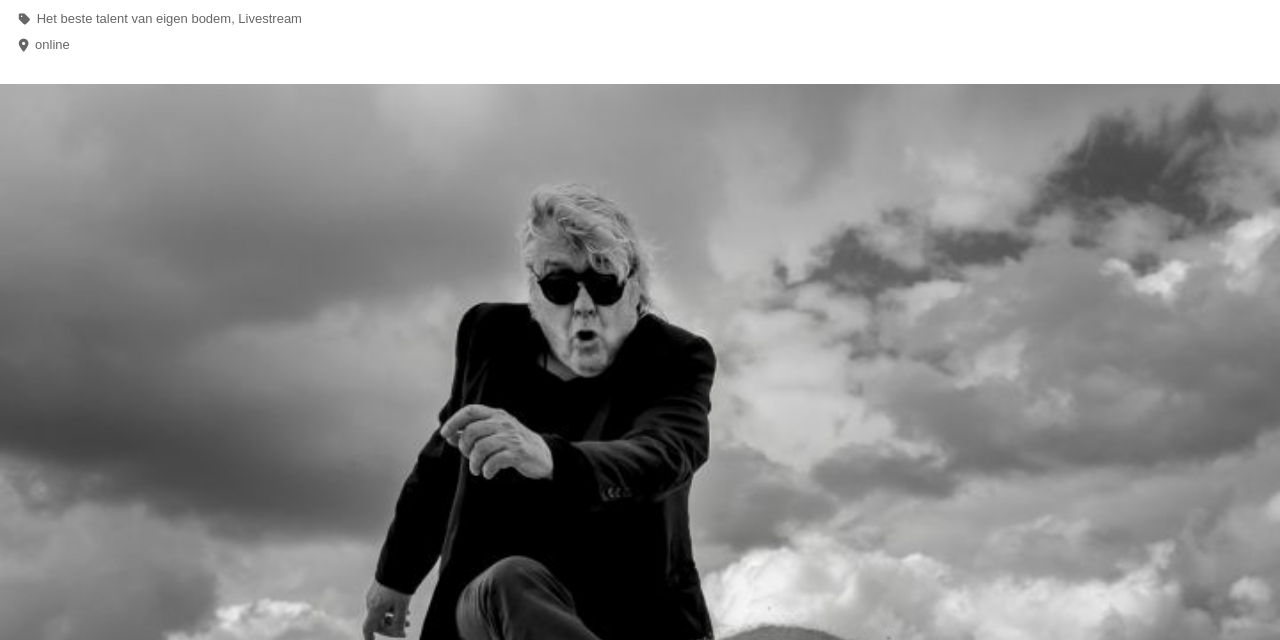
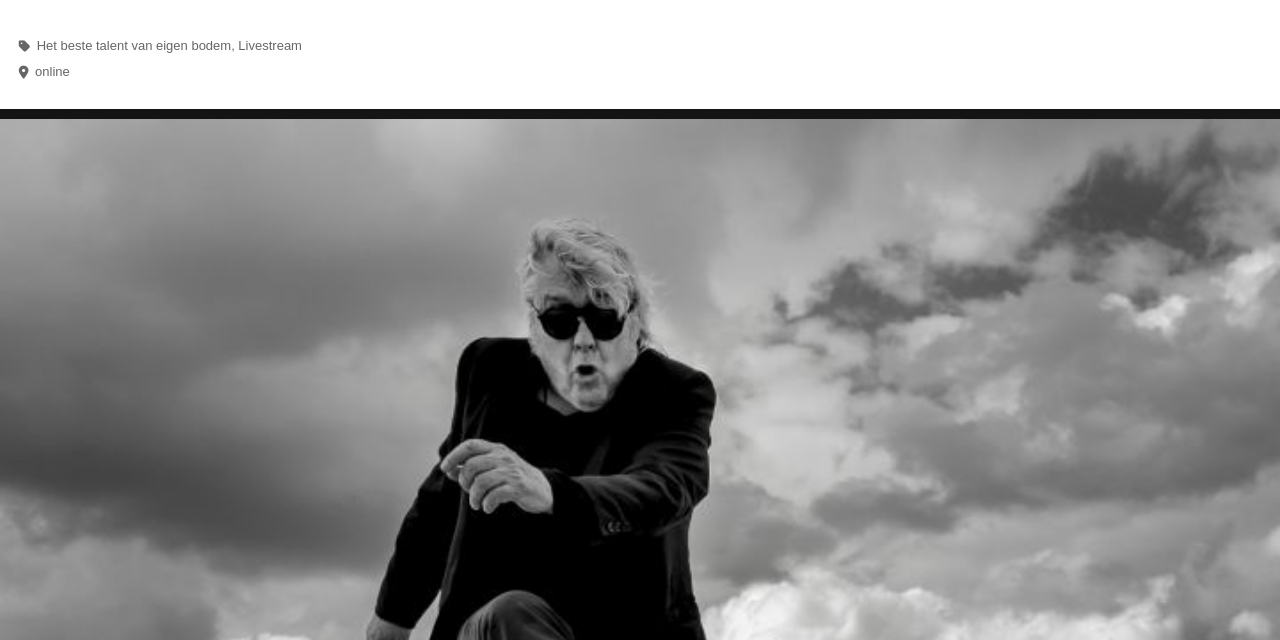
Before and after one commit to Fr3akyBeakyLike/blokwebFrontend, a plain HTML site: page index.html in a window 1280 px wide. Shown: the part 2160-2800 px from the top of the page. Drawn offline with Linux system fonts and the light colour scheme; some icons are missing.

Commit message:
Black bars
The black bars above the articles and sections have been added by adding a margin and creating a black background color on the body.

```diff
--- a/styles/style.css
+++ b/styles/style.css
@@ -10,6 +10,7 @@ body {
   font-family: Melkweg, Arial, sans-serif;
   margin: 0;
   padding: 0;
+  background-color: #141414;
 }
 
 /* Gehele header */
@@ -77,8 +78,6 @@ article img {
   width: 100%;
 }
 
-/* Form movement */
-
 header nav ul:nth-of-type(2) li:nth-of-type(6) {
   display: block;
   position: fixed;
@@ -132,7 +131,7 @@ article {
   position: relative;
   background: #fff;
   color: #141414;
-
+  padding-bottom: 1.5em;
 }
 
 article h2 {
@@ -167,7 +166,7 @@ section:nth-of-type(1) {
   background-color: #6b7a92;
   border-top: #141414 2em;
 
-  margin-top: 1.5em;
+  margin-top: .6em;
   padding: 1.875em 1.25em 0 1.25em;
 }
 
@@ -230,9 +229,13 @@ aside a {
   padding: 10px 15px;
   line-height: 2.5em;
   background: #b40046;
+  margin-top: .6em;
 }
 
 /* Articles */
+section:nth-of-type(2) article {
+  margin-top: .6em;
+}
 
 section:nth-of-type(2) article figure {
   width: 100%;
@@ -281,7 +284,7 @@ section:nth-of-type(2) article h2 {
 }
 
 section:nth-of-type(2) article ul {
-  padding: 3.450em 1.250em 2em 1.450em;
+  padding: 3.450em 1.250em 0em 1.450em;
   margin: 0;
   font-size: 0.813em;
   color: #666666;
```
Also changed, not shown: index.html (+0 -1 lines).
